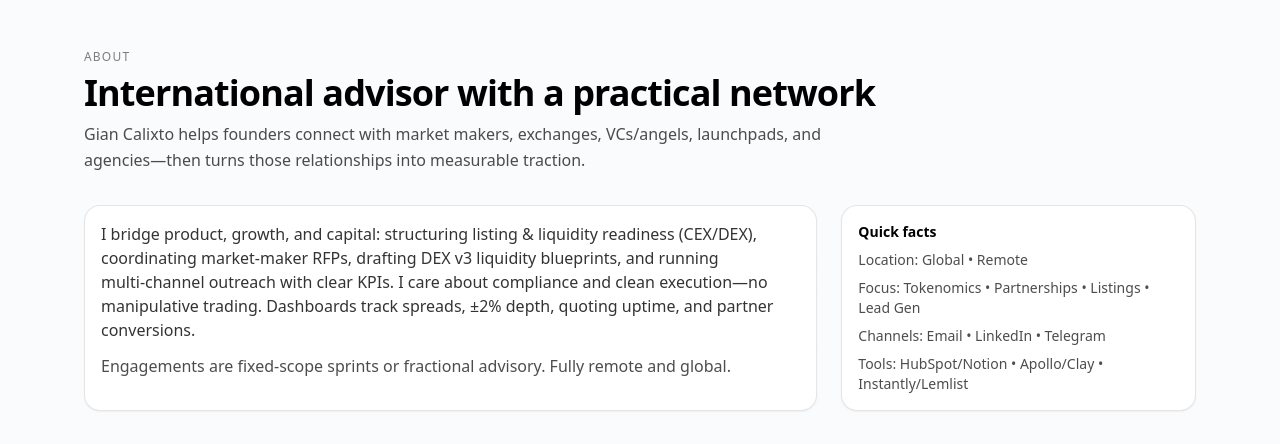
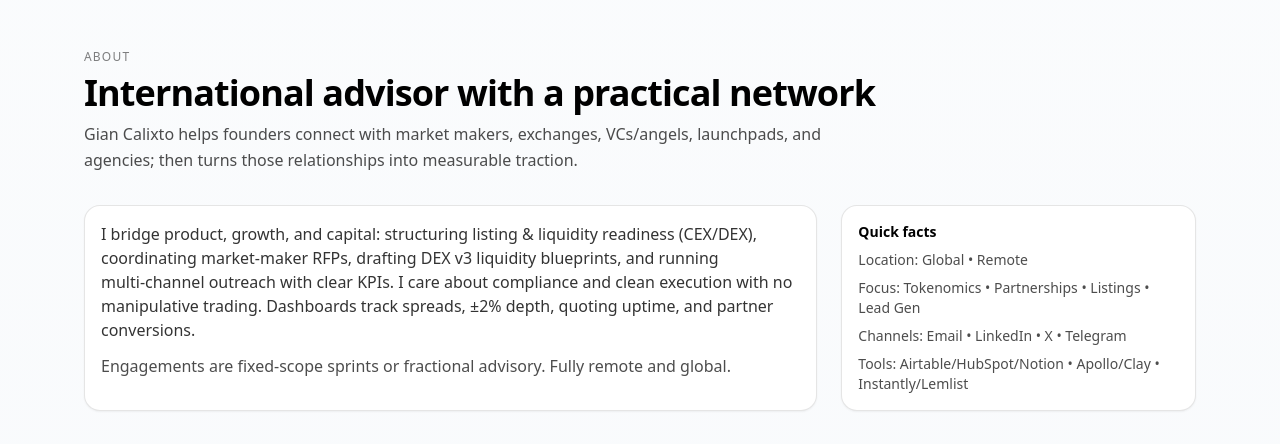
Before and after one commit to Calix-lab/gian-site, a Next.js app: page / in a window 1280 px wide. Shown: the part 2340-2784 px from the top of the page. Built offline with nearby package versions, Linux system fonts and the light colour scheme.

Commit message:
Update page.jsx

```diff
--- a/app/page.jsx
+++ b/app/page.jsx
@@ -252,14 +252,14 @@ export default function Page() {
         id="about"
         eyebrow="About"
         title="International advisor with a practical network"
-        subtitle={`${SITE.name} helps founders connect with market makers, exchanges, VCs/angels, launchpads, and agencies—then turns those relationships into measurable traction.`}
+        subtitle={`${SITE.name} helps founders connect with market makers, exchanges, VCs/angels, launchpads, and agencies; then turns those relationships into measurable traction.`}
       >
         <div className="grid grid-cols-1 gap-6 md:grid-cols-3">
           <div className="rounded-2xl border border-black/10 bg-white p-4 shadow-sm md:col-span-2">
             <p className="text-black/80">
               I bridge product, growth, and capital: structuring listing & liquidity readiness (CEX/DEX), coordinating market‑maker RFPs,
               drafting DEX v3 liquidity blueprints, and running multi‑channel outreach with clear KPIs. I care about compliance and clean
-              execution—no manipulative trading. Dashboards track spreads, ±2% depth, quoting uptime, and partner conversions.
+              execution with no manipulative trading. Dashboards track spreads, ±2% depth, quoting uptime, and partner conversions.
             </p>
             <p className="mt-3 text-black/70">
               Engagements are fixed‑scope sprints or fractional advisory. Fully remote and global.
@@ -270,8 +270,8 @@ export default function Page() {
             <ul className="mt-2 space-y-2 text-sm text-black/70">
               <li>Location: {SITE.location}</li>
               <li>Focus: Tokenomics • Partnerships • Listings • Lead Gen</li>
-              <li>Channels: Email • LinkedIn • Telegram</li>
-              <li>Tools: HubSpot/Notion • Apollo/Clay • Instantly/Lemlist</li>
+              <li>Channels: Email • LinkedIn • X • Telegram</li>
+              <li>Tools: Airtable/HubSpot/Notion • Apollo/Clay • Instantly/Lemlist</li>
             </ul>
           </div>
         </div>
```
